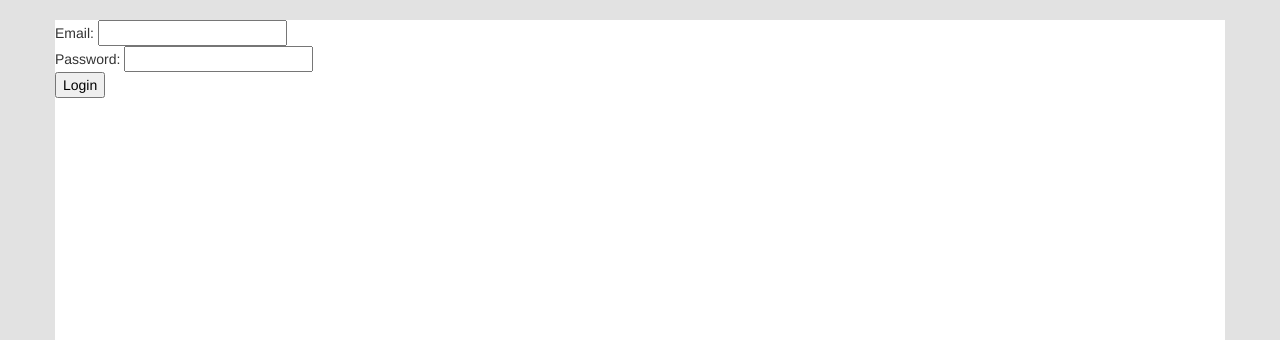
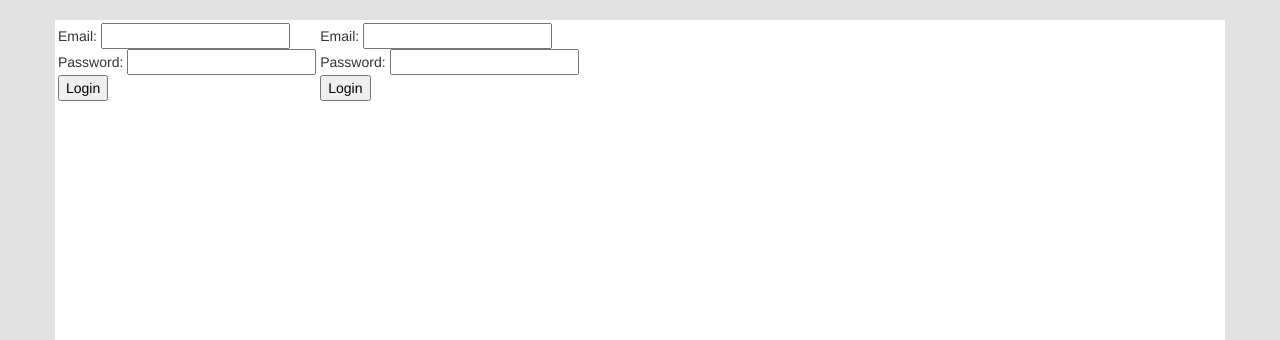
Before and after one commit to simonaionelagrigoras/sofy, a PHP site: page /login.php in a window 1280 px wide. Shown: the part 108-448 px from the top of the page. Run offline with PHP 8.4, Linux system fonts and the light colour scheme.

Commit message:
update on login

```diff
--- a/login.php
+++ b/login.php
@@ -14,6 +14,9 @@
 
     <div class="container">
         <div class="content">
+			<table>
+				<tr>
+					<td>
 						<form action="/action_page.php" method="get">
 							<label for="email">Email:</label>
 							<input type="text" id="email" name="email"><br>
@@ -22,6 +25,19 @@
 							minlength="8" required><br>
 							<button type="submit">Login</button>
 						</form>
+					</td>
+					<td>
+						<form action="/action_page.php" method="get">
+							<label for="email">Email:</label>
+							<input type="text" id="email" name="email"><br>
+							<label for="pass">Password:</label>
+							<input type="password" id="pass" name="password"
+							minlength="8" required><br>
+							<button type="submit">Login</button>
+						</form>
+					</td>
+				<tr>
+			</table>
         </div>
         <?php require_once (getDir('page\html\footer.php'))?>
     </div>
```
Lines whose indentation alone changed are shown as unchanged.
